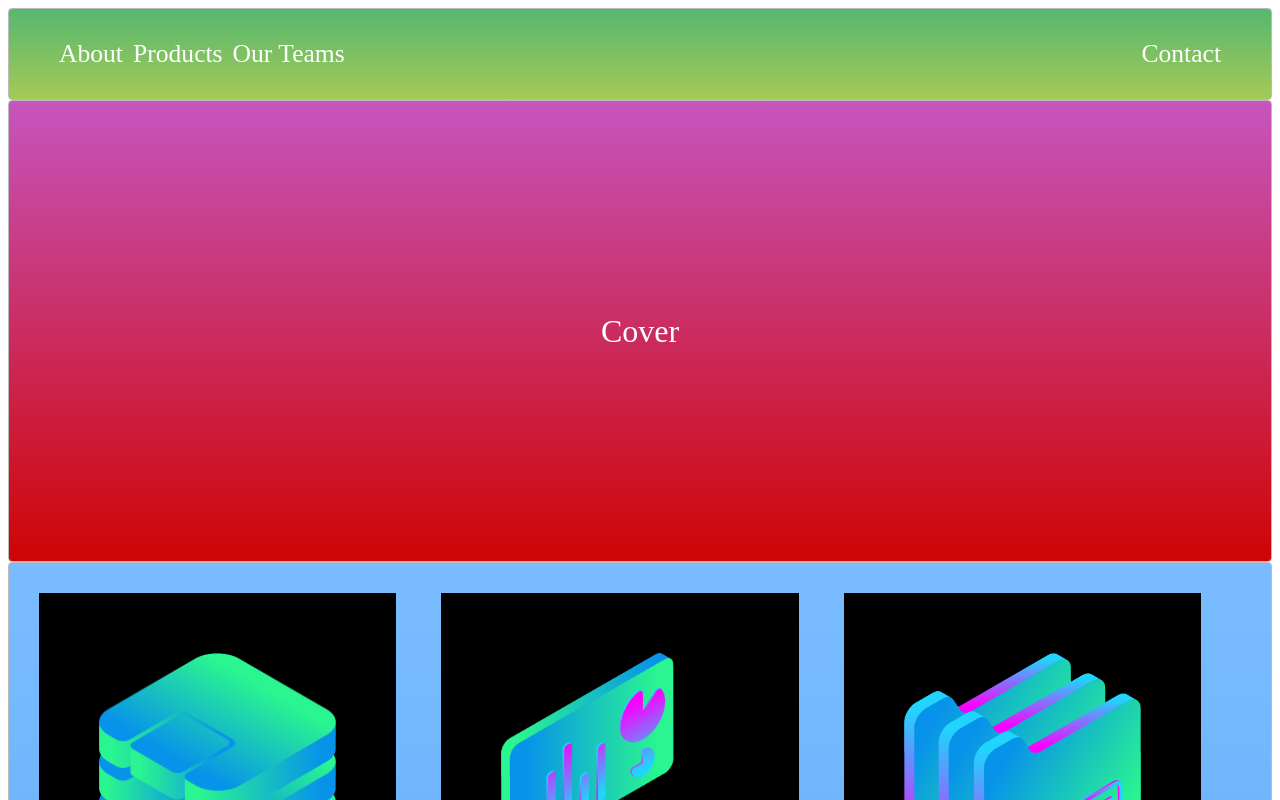
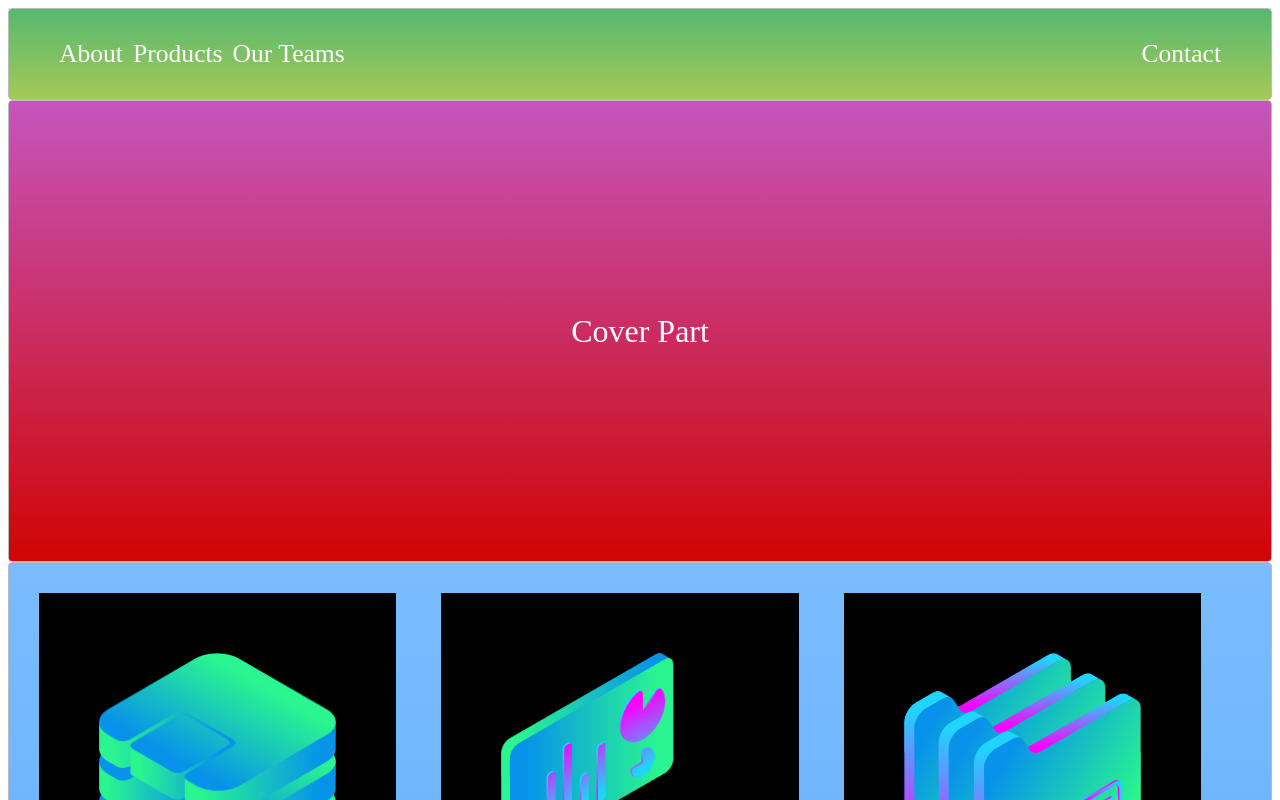
Before and after one commit to usingh2012/myLearningWS, a plain HTML site: page layout/index.html in a window 1280 px wide. Shown: the top 800 px of the page. Drawn offline with Linux system fonts and the light colour scheme.

Commit message:
new title

```diff
--- a/layout/index.html
+++ b/layout/index.html
@@ -14,7 +14,7 @@
         <li>Contact</li>
       </ul>
     </div>
-    <div class="zone red cover">Cover</div>
+    <div class="zone red cover">Cover Part</div>
     <div class="zone blue grid">
       <div><img src="img/data_storage_2_2.png"></div>
       <div><img src="img/desktop_analytics_2.png"></div>
```
